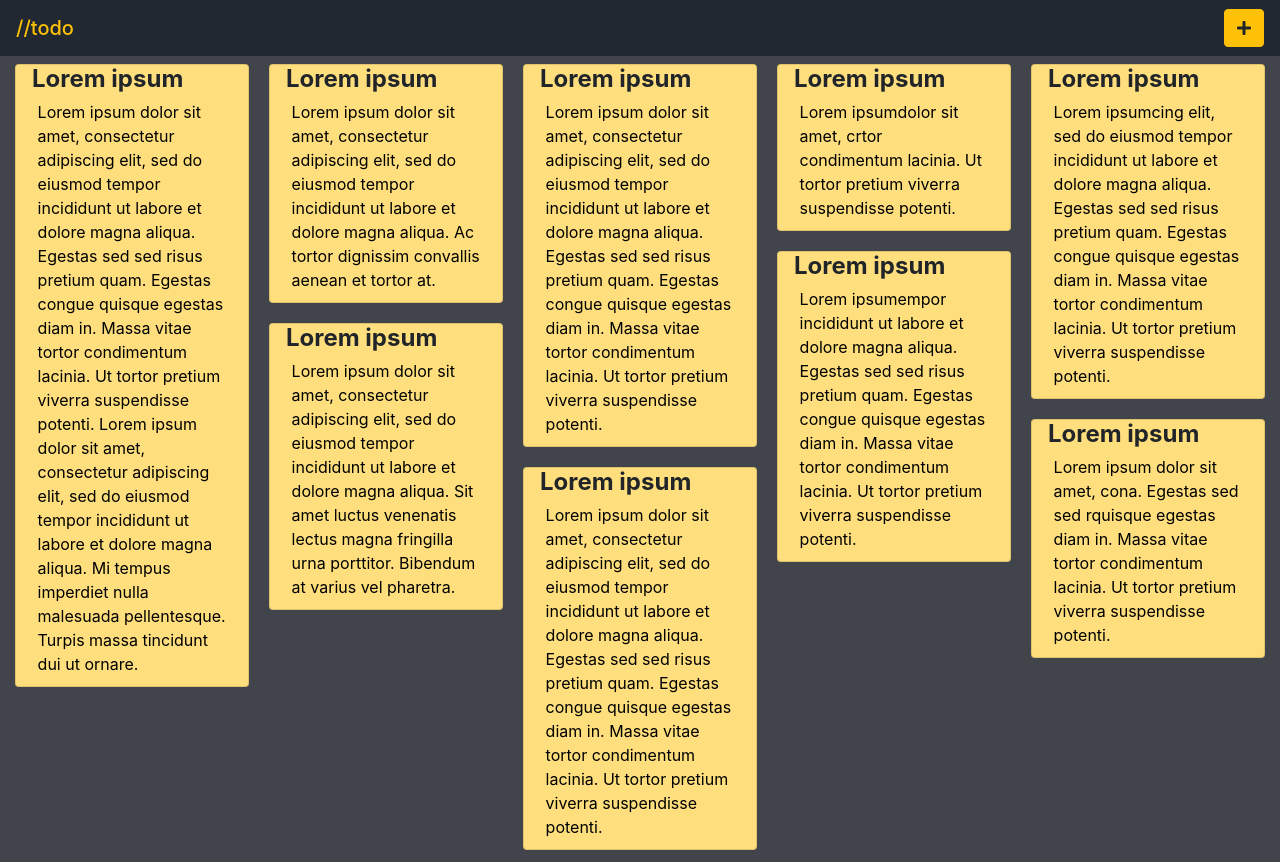
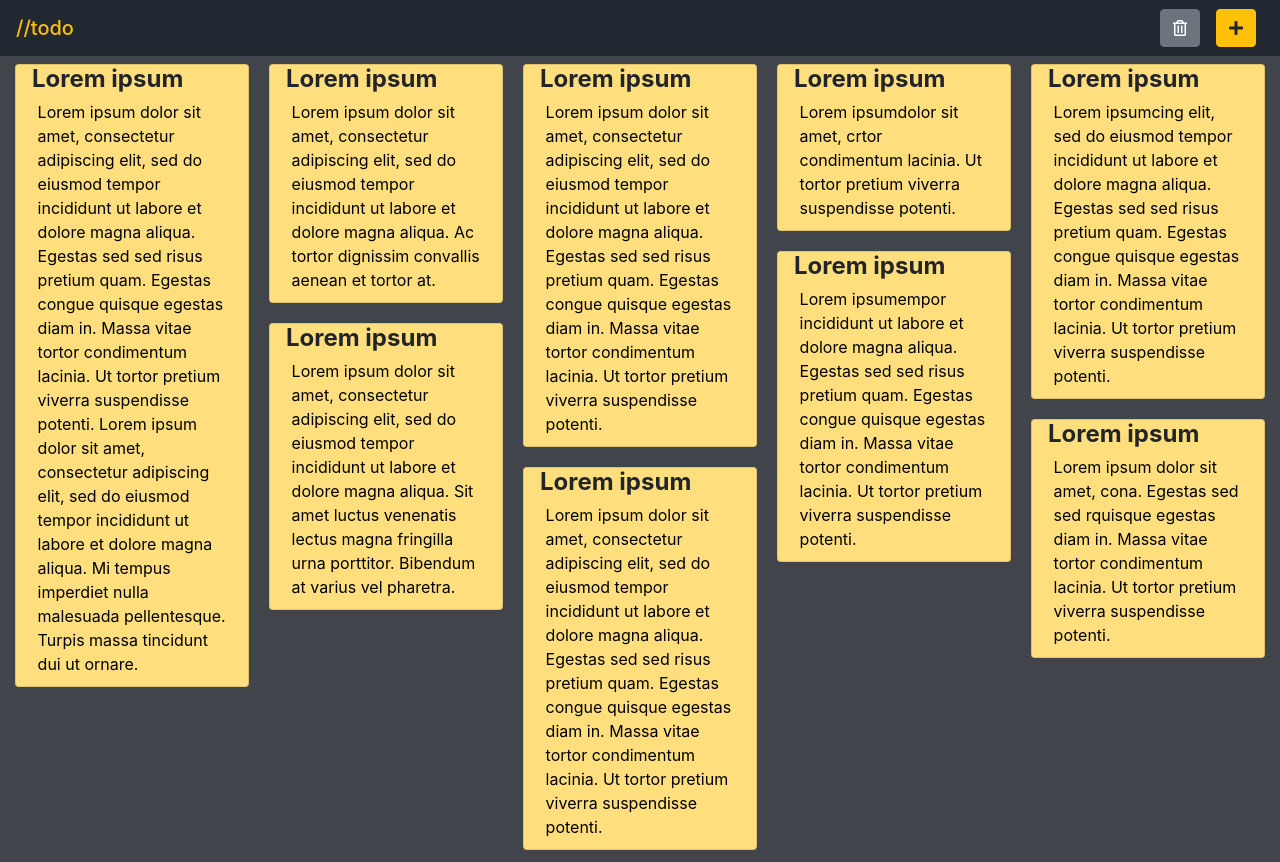
Before and after one commit to CarterMacLennan/MERN-App, a React (Create React App) app in the folder Client/app/: page / in a window 1280 px wide. Built offline with nearby package versions, Linux system fonts and the light colour scheme.

Commit message:
Added delete button to navigation bar

```diff
--- a/Client/app/src/App.css
+++ b/Client/app/src/App.css
@@ -64,5 +64,8 @@ textarea{
   border: 0;
   width: 90%;
   outline: none;
+}
 
+button{
+  margin: 0px 8px;
 }
--- a/Client/app/src/navigation.js
+++ b/Client/app/src/navigation.js
@@ -5,7 +5,10 @@ export default function Navigation() {
         <div>
             <nav className="navbar bg-dark navbar-dark">
                 <span className="navbar-brand mb-0 h1 text-warning">//todo</span>
-                <button className="btn btn-md btn-warning" type="button"><i class="fas fa-plus"></i></button>
+                <span>
+                    <button className="btn btn-md btn-secondary" type="button"><i class="far fa-trash-alt"></i></button>
+                    <button className="btn btn-md btn-warning" type="button"><i class="fas fa-plus "></i></button>
+                </span>
             </nav>
         </div>
     )
```
